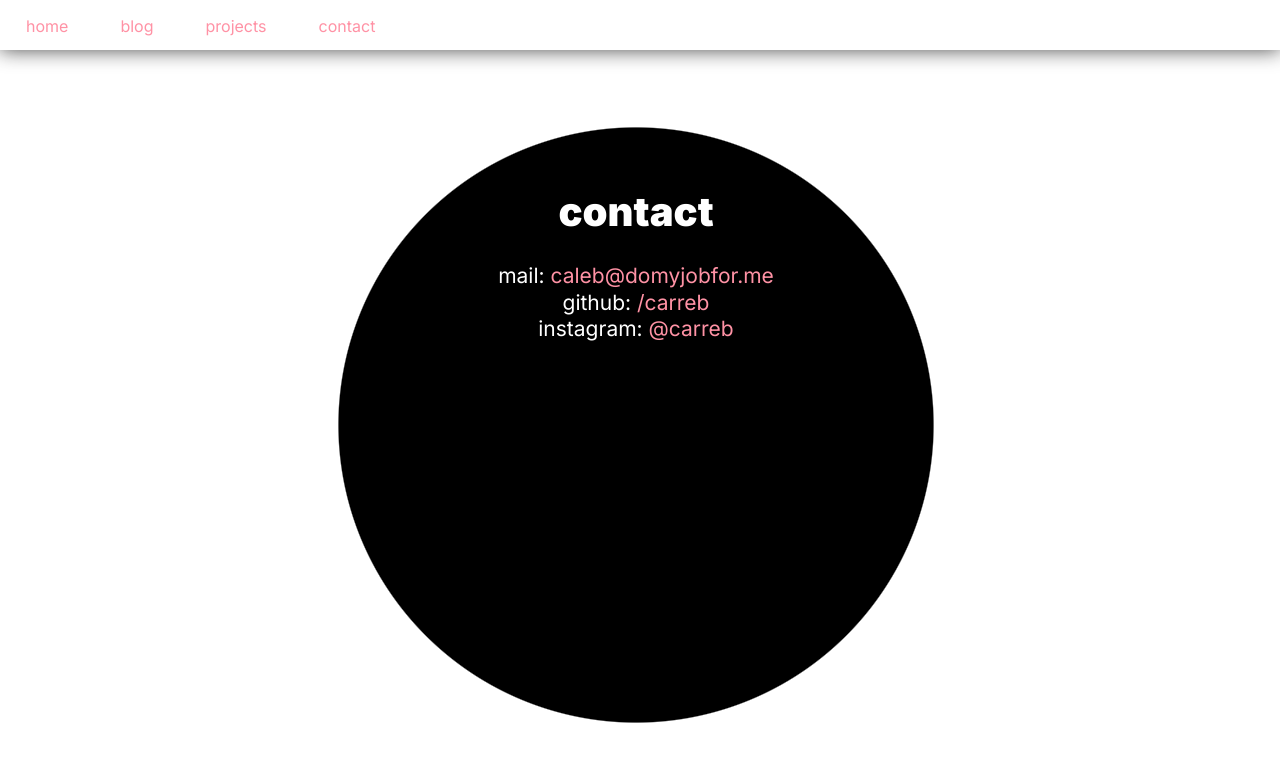
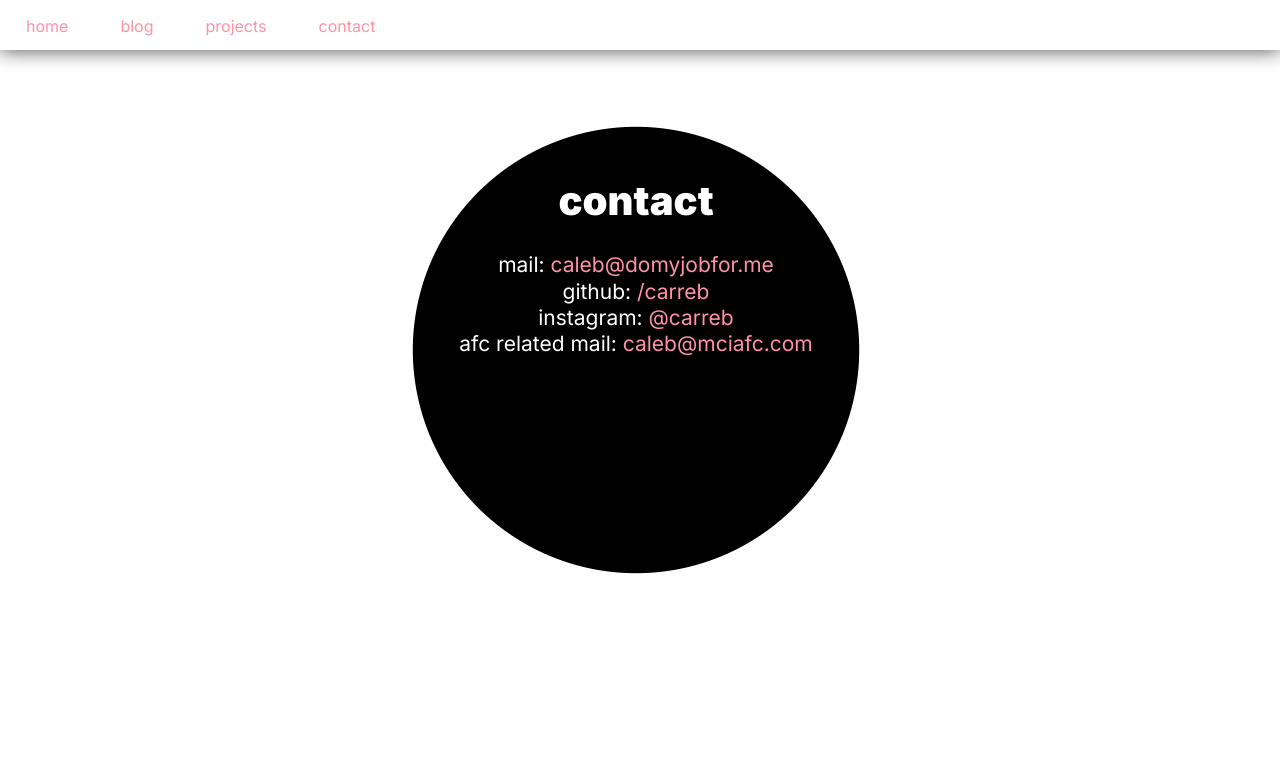
Before and after one commit to carreb/portfolio, a Vue app: page /contact in a window 1280 px wide. Shown: the top 762 px of the page. Built offline with nearby package versions, Linux system fonts and the light colour scheme.

Commit message:
show contact bubble on homepage

```diff
--- a/src/components/ContactPage.vue
+++ b/src/components/ContactPage.vue
@@ -7,6 +7,7 @@
                     mail: <a href="mailto:caleb@domyjobfor.me" target="__blank">caleb@domyjobfor.me</a><br>
                     github: <a href="https://github.com/carreb" target="__blank">/carreb</a><br>
                     instagram: <a href="https://instagram.com/carreb" target="__blank">@carreb</a><br>
+                    afc related mail: <a href="mailto:caleb@mciafc.com">caleb@mciafc.com</a>
                 </p>
             </div>
         </div>
@@ -26,8 +27,8 @@
     font-size: 2.5rem;
 }
 .section2-more-about-me {
-    width: 600px;
-    height: 600px;
+    width: 450px;
+    height: 450px;
     border-radius: 50%;
     color: white;
     position: relative;
```
